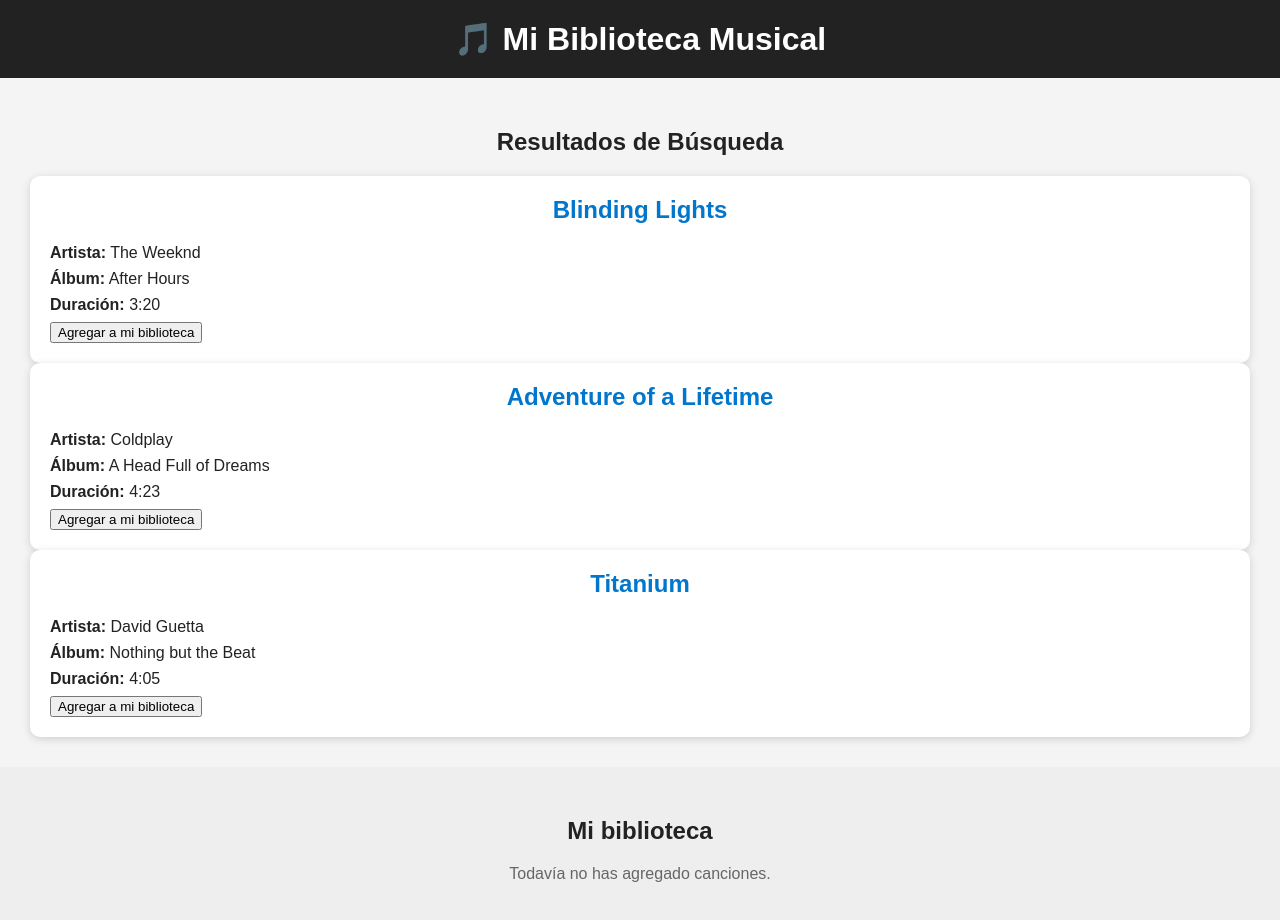
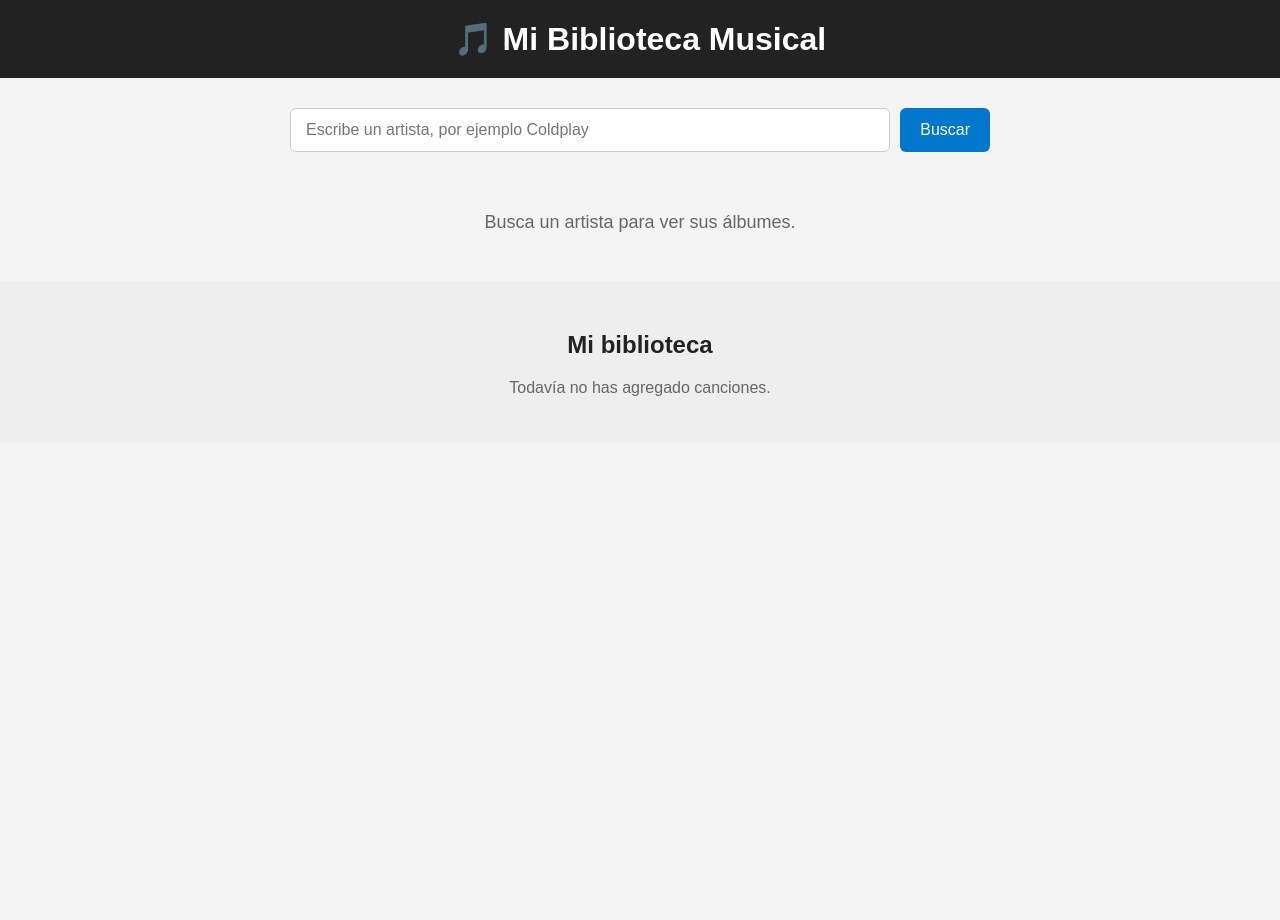
Before and after one commit to naoyrj/react-music-app, a React (Create React App) app: page / in a window 1280 px wide. Shown: the top 920 px of the page. After the commit the page ends 800 px from the top, so only its background shows below. Built offline with nearby package versions, Linux system fonts and the light colour scheme.

Commit message:
Conectar app con TheAudioDB y agregar rutas

```diff
--- a/package.json
+++ b/package.json
@@ -9,6 +9,7 @@
     "@testing-library/user-event": "^13.5.0",
     "react": "^19.2.8",
     "react-dom": "^19.2.8",
+    "react-router-dom": "^7.18.2",
     "react-scripts": "5.0.1",
     "web-vitals": "^2.1.4"
   },
--- a/src/App.css
+++ b/src/App.css
@@ -16,3 +16,33 @@
 main {
   width: 100%;
 }
+
+.app__message {
+  padding: 30px;
+  text-align: center;
+  color: #666666;
+  font-size: 18px;
+}
+
+.app__error {
+  width: 90%;
+  max-width: 600px;
+  margin: 30px auto;
+  padding: 20px;
+  text-align: center;
+  background-color: #ffe5e5;
+  border-radius: 8px;
+}
+
+.app__error p {
+  color: #b00020;
+}
+
+.app__error button {
+  padding: 10px 18px;
+  border: none;
+  border-radius: 6px;
+  background-color: #0077cc;
+  color: white;
+  cursor: pointer;
+}
--- a/src/App.js
+++ b/src/App.js
@@ -1,35 +1,48 @@
 import React, { useEffect, useState } from "react";
+import { Routes, Route } from "react-router-dom";
+
 import Header from "./components/Header/Header";
+import SearchBar from "./components/SearchBar/SearchBar";
 import SearchResults from "./components/SearchResults/SearchResults";
 import Library from "./components/Library/Library";
+import SongDetail from "./components/SongDetail/SongDetail";
+import useFetch from "./hooks/useFetch";
+
 import "./App.css";
 
 function App() {
-  const [searchResults] = useState([
-    {
-      id: 1,
-      title: "Blinding Lights",
-      artist: "The Weeknd",
-      album: "After Hours",
-      duration: "3:20"
-    },
-    {
-      id: 2,
-      title: "Adventure of a Lifetime",
-      artist: "Coldplay",
-      album: "A Head Full of Dreams",
-      duration: "4:23"
-    },
-    {
-      id: 3,
-      title: "Titanium",
-      artist: "David Guetta",
-      album: "Nothing but the Beat",
-      duration: "4:05"
-    }
-  ]);
+  const [searchTerm, setSearchTerm] = useState("");
+  const [library, setLibrary] = useState([]);
 
-  const [library, setLibrary] = useState([]);
+  const url = searchTerm
+    ? `https://www.theaudiodb.com/api/v1/json/2/searchalbum.php?s=${encodeURIComponent(
+        searchTerm
+      )}`
+    : null;
+
+  const {
+    data,
+    loading,
+    error,
+    retry
+  } = useFetch(url);
+
+  const songs =
+    data && data.album
+      ? data.album.map((album) => ({
+          id: album.idAlbum,
+          title: album.strAlbum,
+          artist: album.strArtist,
+          album: album.strAlbum,
+          duration: album.intYearReleased
+            ? `Año: ${album.intYearReleased}`
+            : "No disponible"
+        }))
+      : [];
+
+  const handleSearch = (artist) => {
+    setSearchTerm(artist);
+  };
 
   const addToLibrary = (song) => {
     const alreadyAdded = library.some(
@@ -37,7 +50,10 @@
     );
 
     if (!alreadyAdded) {
-      setLibrary([...library, song]);
+      setLibrary((currentLibrary) => [
+        ...currentLibrary,
+        song
+      ]);
     }
   };
 
@@ -50,14 +66,66 @@
     <div className="App">
       <Header title="🎵 Mi Biblioteca Musical" />
 
-      <main>
-        <SearchResults
-          songs={searchResults}
-          onAdd={addToLibrary}
+      <Routes>
+        <Route
+          path="/"
+          element={
+            <main>
+              <SearchBar onSearch={handleSearch} />
+
+              {!searchTerm && (
+                <p className="app__message">
+                  Busca un artista para ver sus álbumes.
+                </p>
+              )}
+
+              {loading && (
+                <p className="app__message">
+                  Cargando...
+                </p>
+              )}
+
+              {error && (
+                <div className="app__error">
+                  <p>
+                    Hubo un problema al cargar los datos.
+                    Intenta nuevamente.
+                  </p>
+
+                  <button onClick={retry}>
+                    Reintentar
+                  </button>
+                </div>
+              )}
+
+              {!loading &&
+                !error &&
+                searchTerm &&
+                songs.length === 0 && (
+                  <p className="app__message">
+                    No se encontraron resultados.
+                  </p>
+                )}
+
+              {!loading &&
+                !error &&
+                songs.length > 0 && (
+                  <SearchResults
+                    songs={songs}
+                    onAdd={addToLibrary}
+                  />
+                )}
+
+              <Library songs={library} />
+            </main>
+          }
         />
 
-        <Library songs={library} />
-      </main>
+        <Route
+          path="/song/:id"
+          element={<SongDetail />}
+        />
+      </Routes>
     </div>
   );
 }
--- /dev/null
+++ b/src/components/SearchBar/SearchBar.js
@@ -0,0 +1,39 @@
+import { useState } from "react";
+import "./styles.css";
+
+function SearchBar({ onSearch }) {
+  const [inputValue, setInputValue] = useState("");
+
+  const handleSubmit = (event) => {
+    event.preventDefault();
+
+    const artist = inputValue.trim();
+
+    if (!artist) {
+      return;
+    }
+
+    onSearch(artist);
+  };
+
+  return (
+    <form className="search-bar" onSubmit={handleSubmit}>
+      <input
+        type="text"
+        className="search-bar__input"
+        value={inputValue}
+        onChange={(event) => setInputValue(event.target.value)}
+        placeholder="Escribe un artista, por ejemplo Coldplay"
+      />
+
+      <button
+        type="submit"
+        className="search-bar__button"
+      >
+        Buscar
+      </button>
+    </form>
+  );
+}
+
+export default SearchBar;
--- /dev/null
+++ b/src/components/SearchBar/styles.css
@@ -0,0 +1,44 @@
+.search-bar {
+  display: flex;
+  gap: 10px;
+  width: 90%;
+  max-width: 700px;
+  margin: 30px auto;
+}
+
+.search-bar__input {
+  flex: 1;
+  padding: 12px 15px;
+  border: 1px solid #cccccc;
+  border-radius: 6px;
+  font-size: 16px;
+}
+
+.search-bar__input:focus {
+  outline: 2px solid #0077cc;
+  border-color: transparent;
+}
+
+.search-bar__button {
+  padding: 12px 20px;
+  border: none;
+  border-radius: 6px;
+  background-color: #0077cc;
+  color: white;
+  font-size: 16px;
+  cursor: pointer;
+}
+
+.search-bar__button:hover {
+  background-color: #005fa3;
+}
+
+@media (max-width: 600px) {
+  .search-bar {
+    flex-direction: column;
+  }
+
+  .search-bar__button {
+    width: 100%;
+  }
+}
--- a/src/components/SearchResults/SearchResults.js
+++ b/src/components/SearchResults/SearchResults.js
@@ -1,23 +1,35 @@
 import React from "react";
+import { Link } from "react-router-dom";
 import Song from "../Song/Song";
-import "./styles.css"
+import "./styles.css";
 
-function SearchResults ({songs, onAdd}) {
+function SearchResults({ songs, onAdd }) {
   return (
     <section className="search-results">
-            <h2>Resultados de Búsqueda</h2>
+      <h2>Resultados de búsqueda</h2>
 
-            <div className="search-Results_list">
-                {songs.map ((song) => (
+      <div className="search-results__list">
+        {songs.map((song) => (
+          <div
+            key={song.id}
+            className="search-results__item"
+          >
             <Song
-                    key={song.id}
               title={song.title}
               artist={song.artist}
               album={song.album}
               duration={song.duration}
               showButton={true}
-                    onAdd={()=> onAdd(song)}
+              onAdd={() => onAdd(song)}
             />
+
+            <Link
+              to={`/song/${song.id}`}
+              className="search-results__link"
+            >
+              Ver detalles
+            </Link>
+          </div>
         ))}
       </div>
     </section>
--- /dev/null
+++ b/src/components/SongDetail/SongDetail.js
@@ -0,0 +1,128 @@
+import React from "react";
+import { Link, useParams } from "react-router-dom";
+import useFetch from "../../hooks/useFetch";
+import "./styles.css";
+
+function SongDetail() {
+  const { id } = useParams();
+
+  const url = `https://www.theaudiodb.com/api/v1/json/2/album.php?m=${id}`;
+
+  const {
+    data,
+    loading,
+    error,
+    retry
+  } = useFetch(url);
+
+  const album =
+    data && data.album
+      ? data.album[0]
+      : null;
+
+  if (loading) {
+    return (
+      <section className="song-detail">
+        <p className="song-detail__message">
+          Cargando...
+        </p>
+      </section>
+    );
+  }
+
+  if (error) {
+    return (
+      <section className="song-detail">
+        <div className="song-detail__error">
+          <p>
+            Hubo un problema al cargar los datos.
+          </p>
+
+          <button onClick={retry}>
+            Reintentar
+          </button>
+
+          <Link
+            to="/"
+            className="song-detail__back"
+          >
+            Volver al inicio
+          </Link>
+        </div>
+      </section>
+    );
+  }
+
+  if (!album) {
+    return (
+      <section className="song-detail">
+        <p className="song-detail__message">
+          No se encontró información del álbum.
+        </p>
+
+        <Link
+          to="/"
+          className="song-detail__back"
+        >
+          Volver al inicio
+        </Link>
+      </section>
+    );
+  }
+
+  return (
+    <section className="song-detail">
+      <div className="song-detail__card">
+
+        {album.strAlbumThumb && (
+          <img
+            src={album.strAlbumThumb}
+            alt={album.strAlbum}
+            className="song-detail__image"
+          />
+        )}
+
+        <div className="song-detail__content">
+
+          <h1>{album.strAlbum}</h1>
+
+          <p>
+            <strong>Artista:</strong>{" "}
+            {album.strArtist}
+          </p>
+
+          <p>
+            <strong>Álbum:</strong>{" "}
+            {album.strAlbum}
+          </p>
+
+          <p>
+            <strong>Año:</strong>{" "}
+            {album.intYearReleased || "No disponible"}
+          </p>
+
+          <p>
+            <strong>Género:</strong>{" "}
+            {album.strGenre || "No disponible"}
+          </p>
+
+          <p>
+            <strong>Descripción:</strong>{" "}
+            {album.strDescriptionEN ||
+              "No hay descripción disponible."}
+          </p>
+
+          <Link
+            to="/"
+            className="song-detail__back"
+          >
+            Volver al inicio
+          </Link>
+
+        </div>
+      </div>
+    </section>
+  );
+}
+
+export default SongDetail;
--- /dev/null
+++ b/src/components/SongDetail/styles.css
@@ -0,0 +1,73 @@
+.song-detail {
+  width: 90%;
+  max-width: 1000px;
+  margin: 40px auto;
+}
+
+.song-detail__card {
+  display: grid;
+  grid-template-columns: 300px 1fr;
+  gap: 30px;
+  padding: 30px;
+  background-color: white;
+  border-radius: 12px;
+  box-shadow: 0 3px 12px rgba(0, 0, 0, 0.15);
+}
+
+.song-detail__image {
+  width: 100%;
+  border-radius: 10px;
+}
+
+.song-detail__content h1 {
+  margin-top: 0;
+  color: #0077cc;
+}
+
+.song-detail__content p {
+  line-height: 1.6;
+}
+
+.song-detail__back {
+  display: inline-block;
+  margin-top: 20px;
+  padding: 10px 18px;
+  border-radius: 6px;
+  background-color: #0077cc;
+  color: white;
+  text-decoration: none;
+}
+
+.song-detail__back:hover {
+  background-color: #005fa3;
+}
+
+.song-detail__message {
+  text-align: center;
+  font-size: 18px;
+}
+
+.song-detail__error {
+  text-align: center;
+}
+
+.song-detail__error button {
+  margin-right: 10px;
+  padding: 10px 18px;
+  border: none;
+  border-radius: 6px;
+  background-color: #0077cc;
+  color: white;
+  cursor: pointer;
+}
+
+@media (max-width: 700px) {
+  .song-detail__card {
+    grid-template-columns: 1fr;
+  }
+
+  .song-detail__image {
+    max-width: 350px;
+    margin: 0 auto;
+  }
+}
--- /dev/null
+++ b/src/hooks/useFetch.js
@@ -0,0 +1,65 @@
+import { useCallback, useEffect, useState } from "react";
+
+function useFetch(url) {
+  const [data, setData] = useState(null);
+  const [loading, setLoading] = useState(false);
+  const [error, setError] = useState(null);
+  const [retryCount, setRetryCount] = useState(0);
+
+  const retry = useCallback(() => {
+    setRetryCount((count) => count + 1);
+  }, []);
+
+  useEffect(() => {
+    if (!url) {
+      setData(null);
+      setLoading(false);
+      setError(null);
+      return;
+    }
+
+    const controller = new AbortController();
+
+    const fetchData = async () => {
+      try {
+        setLoading(true);
+        setError(null);
+
+        const response = await fetch(url, {
+          signal: controller.signal
+        });
+
+        if (!response.ok) {
+          throw new Error("No se pudo obtener la información.");
+        }
+
+        const result = await response.json();
+
+        setData(result);
+      } catch (err) {
+        if (err.name !== "AbortError") {
+          setError(err.message);
+        }
+      } finally {
+        if (!controller.signal.aborted) {
+          setLoading(false);
+        }
+      }
+    };
+
+    fetchData();
+
+    return () => {
+      controller.abort();
+    };
+  }, [url, retryCount]);
+
+  return {
+    data,
+    loading,
+    error,
+    retry
+  };
+}
+
+export default useFetch;
--- a/src/index.js
+++ b/src/index.js
@@ -1,17 +1,21 @@
-import React from 'react';
-import ReactDOM from 'react-dom/client';
-import './index.css';
-import App from './App';
-import reportWebVitals from './reportWebVitals';
+import React from "react";
+import ReactDOM from "react-dom/client";
+import { BrowserRouter } from "react-router-dom";
 
-const root = ReactDOM.createRoot(document.getElementById('root'));
+import "./index.css";
+import App from "./App";
+import reportWebVitals from "./reportWebVitals";
+
+const root = ReactDOM.createRoot(
+  document.getElementById("root")
+);
+
 root.render(
   <React.StrictMode>
-    <App />
+    <BrowserRouter>
+      <App />
+    </BrowserRouter>
   </React.StrictMode>
 );
 
-// If you want to start measuring performance in your app, pass a function
-// to log results (for example: reportWebVitals(console.log))
-// or send to an analytics endpoint. Learn more: https://bit.ly/CRA-vitals
 reportWebVitals();
```
Also changed, not shown: src/components/SearchResults/styles.css (+20 -0 lines), 1 other file (tests, documents, lock files or other folders). Lines whose indentation alone changed are shown as unchanged.
